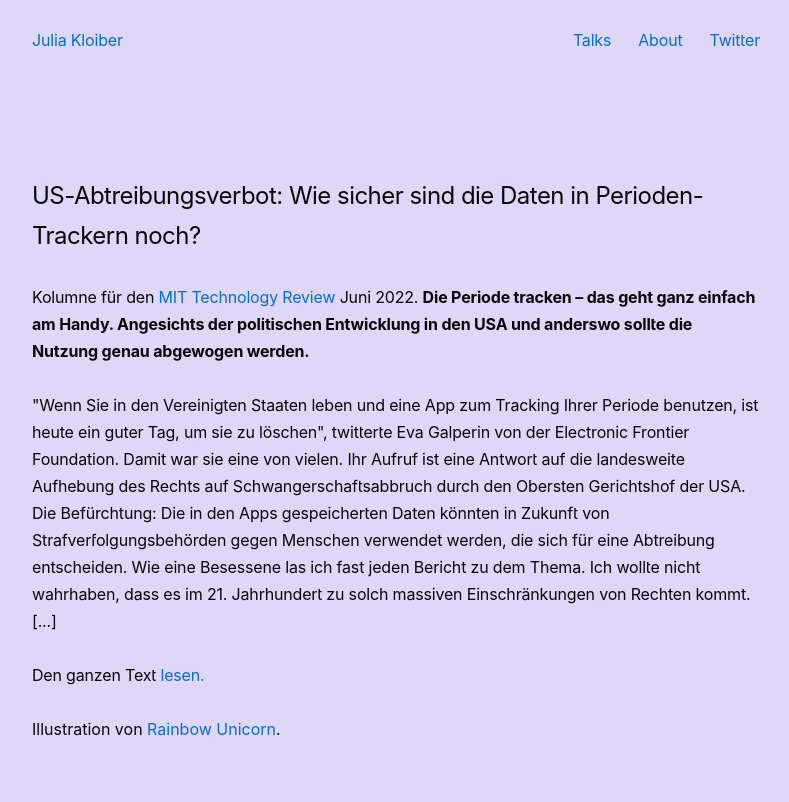
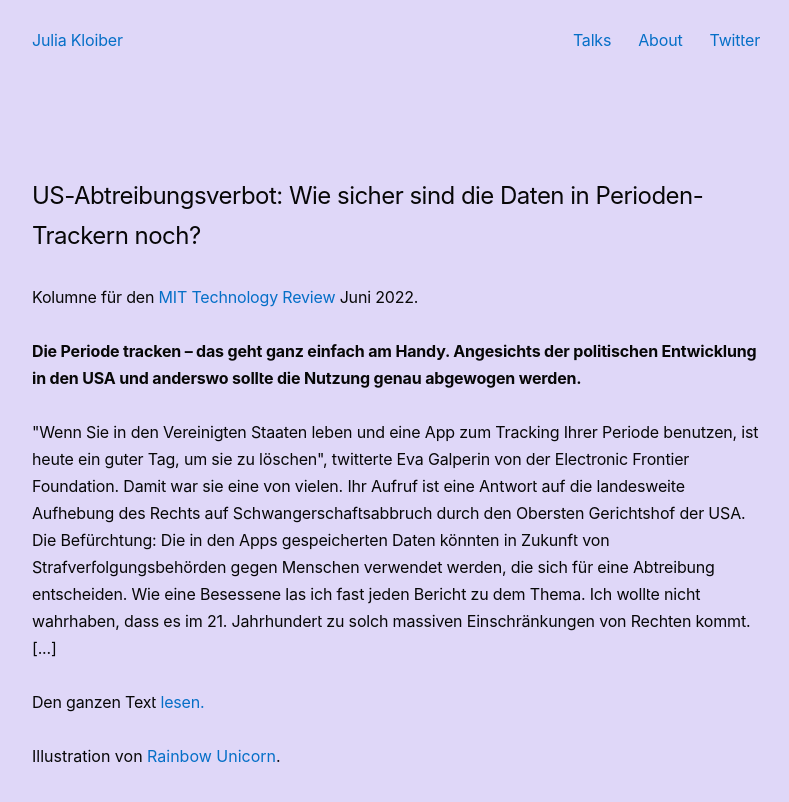
Before and after one commit to juliakloiber/juliakloiber.github.io, a Jekyll site: the page built from _posts/2022-06-31-periode.md, in a window 1280 px wide. Shown: the top 802 px of the page, without its empty margins (244-1033 px from the left). Built offline with Jekyll 4.4.1, drawn with Linux system fonts in a browser that asks for light colours; some web fonts are replaced.

```diff
--- a/_posts/2022-06-31-periode.md
+++ b/_posts/2022-06-31-periode.md
@@ -8,7 +8,7 @@ preview-image: /img/column/kolumne_periode.jpg
 
 # US-Abtreibungsverbot: Wie sicher sind die Daten in Perioden-Trackern noch?
 
-Kolumne für den <a href="https://www.heise.de/meinung/US-Abtreibungsverbot-Wie-sicher-sind-die-Daten-in-Perioden-Trackern-noch-7155117.html">MIT Technology Review</a> Juni 2022.
+<p>Kolumne für den <a href="https://www.heise.de/meinung/US-Abtreibungsverbot-Wie-sicher-sind-die-Daten-in-Perioden-Trackern-noch-7155117.html">MIT Technology Review</a> Juni 2022.</p>
 <b>Die Periode tracken – das geht ganz einfach am Handy. Angesichts der politischen Entwicklung in den USA und anderswo sollte die Nutzung genau abgewogen werden.</b>
 
 <p>"Wenn Sie in den Vereinigten Staaten leben und eine App zum Tracking Ihrer Periode benutzen, ist heute ein guter Tag, um sie zu löschen", twitterte Eva Galperin von der Electronic Frontier Foundation. Damit war sie eine von vielen.
```
